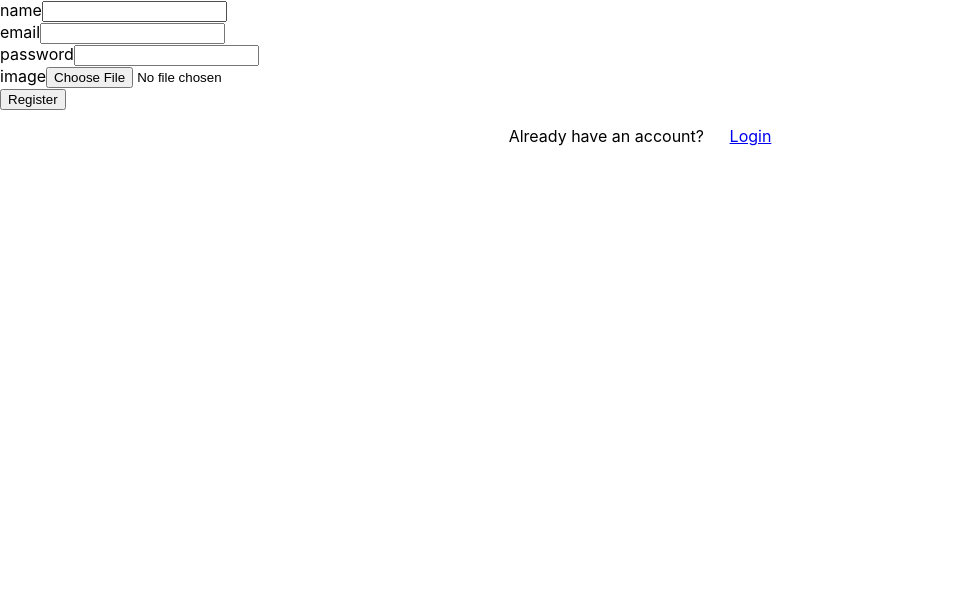
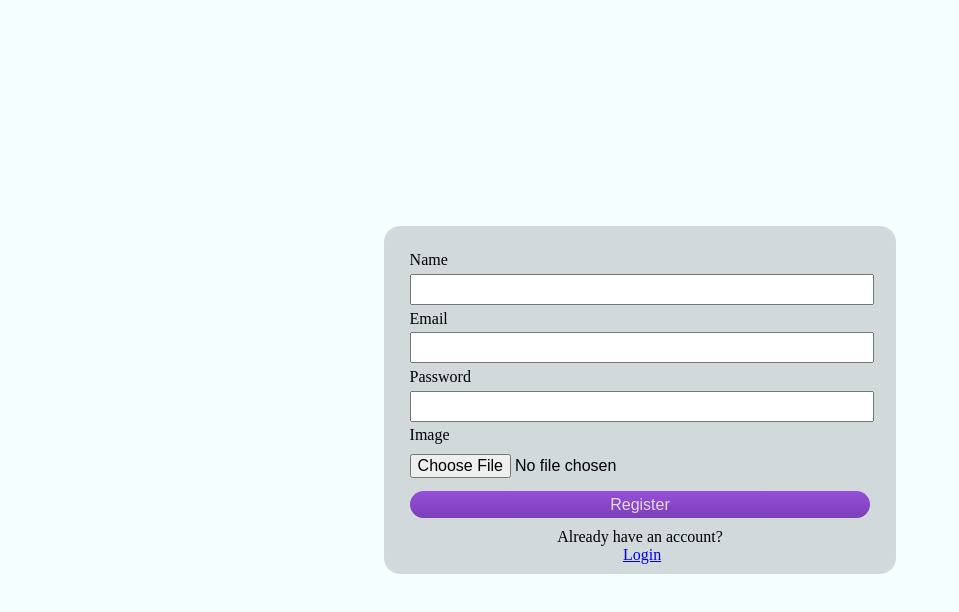
Before and after one commit to Ishaan1604/cms-limelight, a React (Create React App) app in the folder front-end/: page /auth/register in a window 1280 px wide. Shown: the top 612 px of the page, without its empty margins (0-959 px from the left). Built offline with nearby package versions, Linux system fonts and the light colour scheme.

Commit message:
Finished authorization pages

```diff
--- a/front-end/src/index.css
+++ b/front-end/src/index.css
@@ -1,13 +1,84 @@
-body {
+* {
+  box-sizing: content-box;
+  padding: 0;
   margin: 0;
-  font-family: -apple-system, BlinkMacSystemFont, 'Segoe UI', 'Roboto', 'Oxygen',
-    'Ubuntu', 'Cantarell', 'Fira Sans', 'Droid Sans', 'Helvetica Neue',
-    sans-serif;
-  -webkit-font-smoothing: antialiased;
-  -moz-osx-font-smoothing: grayscale;
+  /* border: 1px solid black; */
 }
 
-code {
-  font-family: source-code-pro, Menlo, Monaco, Consolas, 'Courier New',
-    monospace;
+:root {
+  --text-white: rgba(255, 255, 255, 0.8);
+  --main-background: rgb(244, 254, 255);
+  --modal-background: rgba(0, 0, 0, 0.146);
+  --brand-light-purple: rgba(137, 53, 216, 0.835);
+  --brand-dark-purple: rgba(108, 32, 179, 0.835);
 }
+
+body {
+  background-color: var(--main-background);
+}
+
+.auth-section {
+  width: 100vw;
+  height: 100vh;
+}
+
+.flex {
+  display: flex;
+}
+
+.column {
+  flex-direction: column;
+}
+
+.row {
+  flex-direction: row;
+}
+
+.center {
+  justify-content: center;
+  align-items: center;
+}
+
+.form-container {
+  width: 40%;
+  border-radius: 1rem;
+  background-color: var(--modal-background);
+}
+
+.form-container > :last-child {
+  margin-bottom: 5%;
+}
+
+.form {
+  width: 90%;
+  margin: 5% 0 1% 0;
+}
+
+.form > :nth-child(n) {
+  display: block;
+  width: 100%;
+}
+
+.form-row > :nth-child(n) {
+  width: 100%;
+  margin: 1% 0;
+}
+
+.form-label {
+  text-transform: capitalize;
+}
+
+.form-input {
+  padding: 1% 0;
+  font-size: medium;
+}
+
+.submit-btn {
+  border-radius: 1rem;
+  padding: 1% 0;
+  border: none;
+  background: linear-gradient(180deg, var(--brand-light-purple), var(--brand-dark-purple));
+  color: var(--text-white);
+  margin: 1% 0;
+  font-size: medium;
+}
--- a/front-end/src/pages/auth/Login.js
+++ b/front-end/src/pages/auth/Login.js
@@ -22,7 +22,7 @@ function Login() {
     e.preventDefault();
     setIsLoading(true)
     try {
-      const {data : {person, token}} = await axios.post('http://localhost:3000/api/v1/cms/auth/register', loginInfo)
+      const {data : {person, token}} = await axios.post('http://localhost:3000/api/v1/cms/auth/login', loginInfo)
 
       localStorage.token = token;
       localStorage.email = person.email
@@ -54,7 +54,7 @@ function Login() {
     )
   }
   return (
-    <section className='auth-section'>
+    <section className='auth-section flex column center'>
       {
         isTrue && <div className='success-div'>
           <p>Registered user successfully</p>
@@ -65,11 +65,11 @@ function Login() {
           <p>{error.msg}</p>
         </div>
       }
-      <div className='form-container'>
+      <div className='form-container flex column center'>
         <form onSubmit={handleSubmit} onChange={handleChange} className='form'>
           <FormRow type='email' name='email' id='email' value={loginInfo.email}/>
           <FormRow type='password' name='password' id='password' value={loginInfo.password}/>
-          <button type='submit' className='btn submit-btn'>Register</button>
+          <button type='submit' className='submit-btn'>Login</button>
         </form>
         <p style={{textAlign: 'center', marginBottom: '2%'}}>
           Do not have an account?
--- a/front-end/src/pages/auth/Register.js
+++ b/front-end/src/pages/auth/Register.js
@@ -65,7 +65,7 @@ function Register() {
     )
   }
   return (
-    <section className='auth-section'>
+    <section className='auth-section flex column center'>
       {
         isTrue && <div className='success-div'>
           <p>Registered user successfully</p>
@@ -76,13 +76,13 @@ function Register() {
           <p>{error.msg}</p>
         </div>
       }
-      <div className='form-container'>
+      <div className='form-container flex column center'>
         <form onSubmit={handleSubmit} onChange={handleChange} className='form'>
           <FormRow type='text' name='name' id='name' value={loginInfo.name}/>
           <FormRow type='email' name='email' id='email' value={loginInfo.email}/>
           <FormRow type='password' name='password' id='password' value={loginInfo.password}/>
           <FormRow type='file' name='image' id='image' />
-          <button type='submit' className='btn submit-btn'>Register</button>
+          <button type='submit' className='submit-btn'>Register</button>
         </form>
         <p style={{textAlign: 'center', marginBottom: '2%'}}>
           Already have an account?
--- a/front-end/src/pages/auth/ResetPassword.js
+++ b/front-end/src/pages/auth/ResetPassword.js
@@ -1,10 +1,73 @@
-import React from 'react'
+import React, {useState, useEffect} from 'react'
+import axios from 'axios'
+import {useNavigate} from 'react-router-dom'
+import { FormRow } from '../../components'
 
 function ResetPassword() {
+  const [loginInfo, setLoginInfo] = useState({
+    email: '',
+    password: '',
+  })
+  const [isLoading, setIsLoading] = useState(true);
+  const [isTrue, setIsTrue] = useState(false)
+  const [error, setError] = useState({err: false, msg: null})
+
+  const navigate = useNavigate();
+
+  useEffect(() => {
+    setIsLoading(false)
+  }, [])
+
+  const handleSubmit = async(e) => {
+    e.preventDefault();
+    setIsLoading(true)
+    try {
+      await axios.post('http://localhost:3000/api/v1/cms/auth/resetPassword', loginInfo)
+
+      setLoginInfo({email: '', password: ''})
+      setIsTrue(true)
+      navigate(`/auth/login`)
+    } catch (error) {
+      setError({err: true, msg: error?.response?.data?.msg || 'Something went wrong'})
+    } finally {
+      setIsLoading(false)
+    }
+  }
+
+  const handleChange = (e) => {
+    setLoginInfo({...loginInfo, [e.target.name]: e.target.value})
+  }
+
+  if (isLoading) {
+    return (
+      <div className='loading'>
+        <div></div>
+        <div></div>
+        <div></div>
+        <p></p>
+      </div>
+    )
+  }
   return (
-    <div>
-
-    </div>
+    <section className='auth-section flex column center'>
+      {
+        isTrue && <div className='success-div'>
+          <p>Registered user successfully</p>
+        </div>
+      }
+      {
+        error.err && <div className='error-div'>
+          <p>{error.msg}</p>
+        </div>
+      }
+      <div className='form-container flex column center'>
+        <form onSubmit={handleSubmit} onChange={handleChange} className='form'>
+          <FormRow type='email' name='email' id='email' value={loginInfo.email}/>
+          <FormRow type='password' name='password' id='password' value={loginInfo.password}/>
+          <button type='submit' className='submit-btn'>Reset Password</button>
+        </form>
+      </div>
+    </section>
   )
 }
 
```
